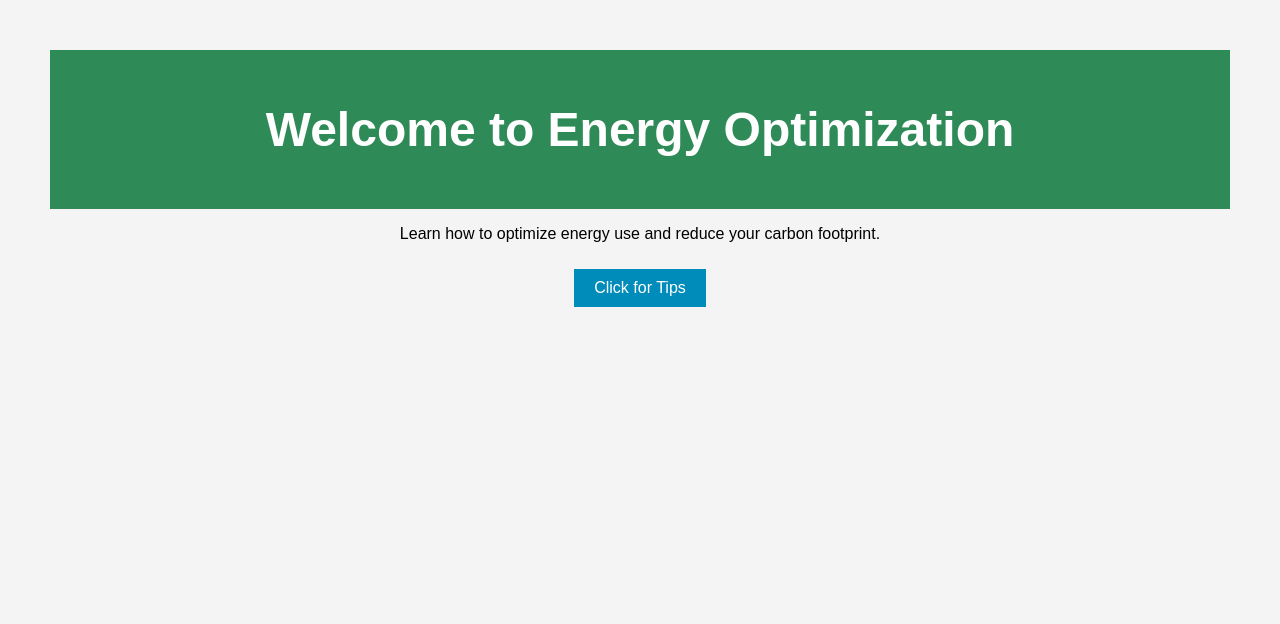
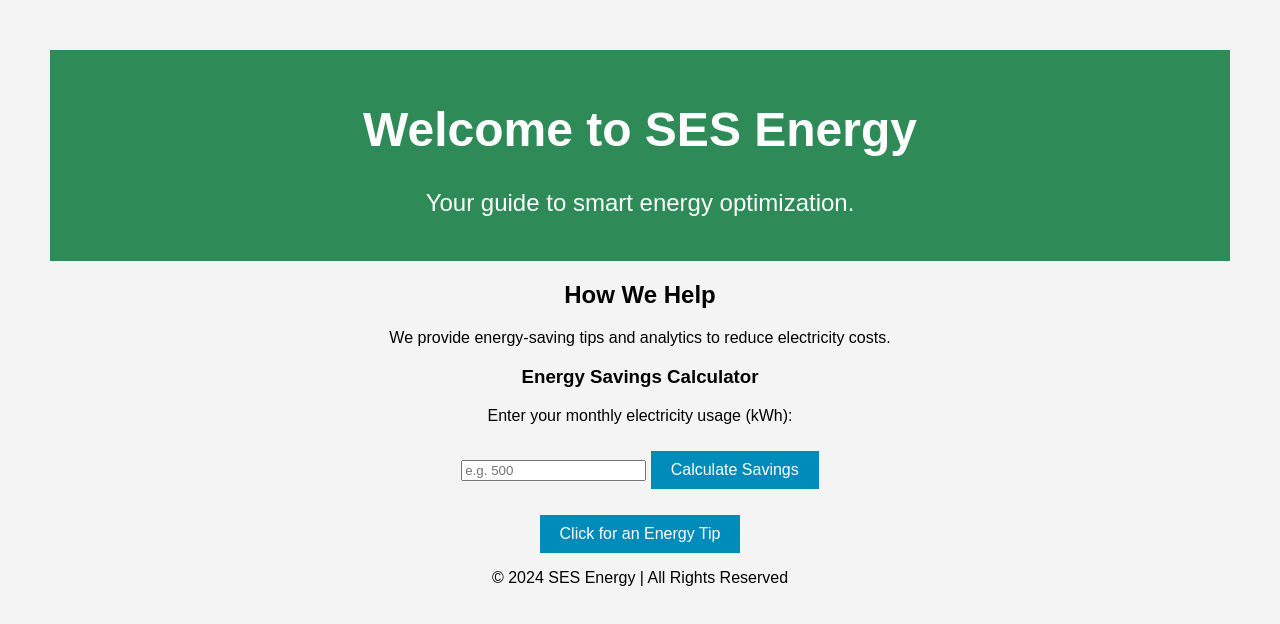
Before and after one commit to B09022002/ses-energy, a plain HTML site: page index.html in a window 1280 px wide. Drawn offline with Linux system fonts and the light colour scheme.

Commit message:
Update index.html

```diff
--- a/index.html
+++ b/index.html
@@ -3,18 +3,30 @@
 <head>
     <meta charset="UTF-8">
     <meta name="viewport" content="width=device-width, initial-scale=1.0">
-    <title>Energy Optimization</title>
+    <title>SES Energy - Optimize Your Energy Usage</title>
     <link rel="stylesheet" href="style.css">
 </head>
 <body>
     <header>
-        <h1>Welcome to Energy Optimization</h1>
+        <h1>Welcome to SES Energy</h1>
+        <p>Your guide to smart energy optimization.</p>
     </header>
     <main>
-        <p>Learn how to optimize energy use and reduce your carbon footprint.</p>
-        <button onclick="showMessage()">Click for Tips</button>
+        <h2>How We Help</h2>
+        <p>We provide energy-saving tips and analytics to reduce electricity costs.</p>
+
+        <h3>Energy Savings Calculator</h3>
+        <p>Enter your monthly electricity usage (kWh):</p>
+        <input type="number" id="usage" placeholder="e.g. 500">
+        <button onclick="calculateSavings()">Calculate Savings</button>
+        <p id="result"></p>
+
+        <button onclick="showMessage()">Click for an Energy Tip</button>
         <p id="message"></p>
     </main>
+    <footer>
+        <p>© 2024 SES Energy | All Rights Reserved</p>
+    </footer>
     <script src="script.js"></script>
 </body>
 </html>
```
